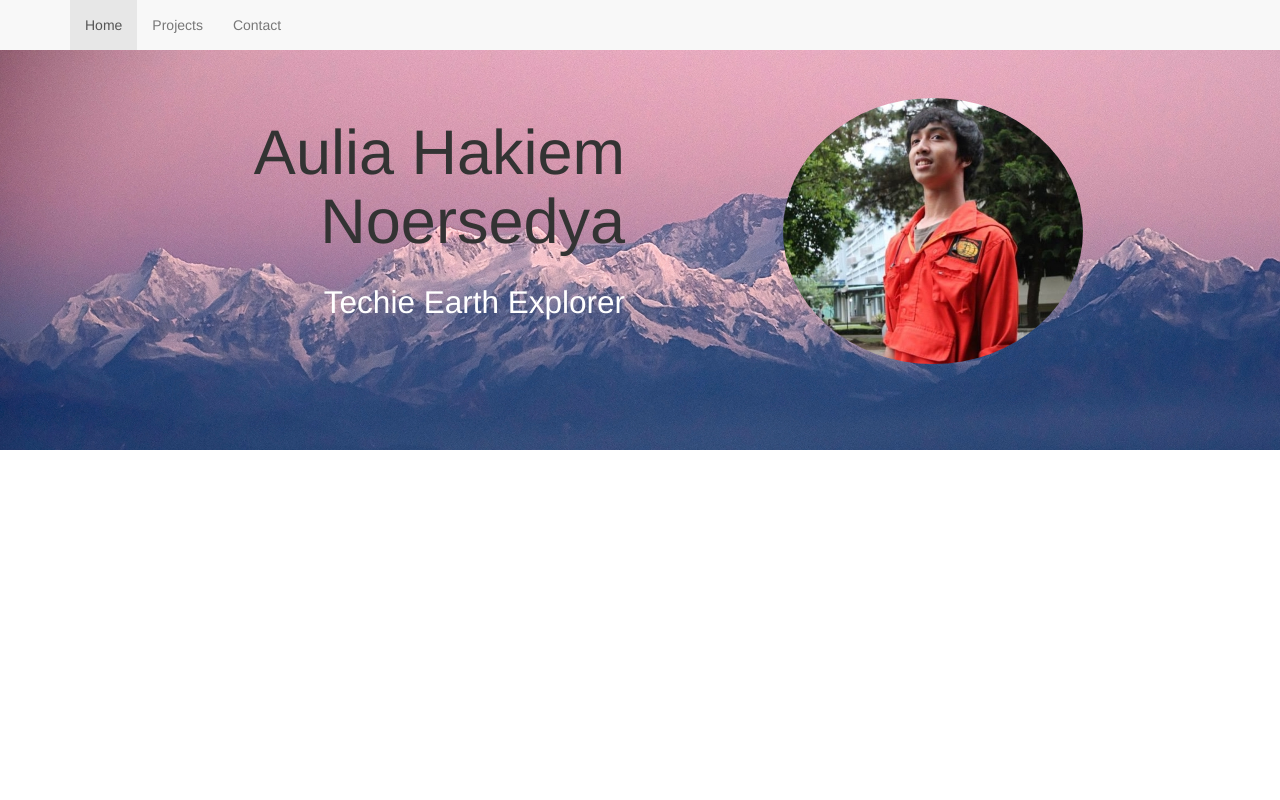
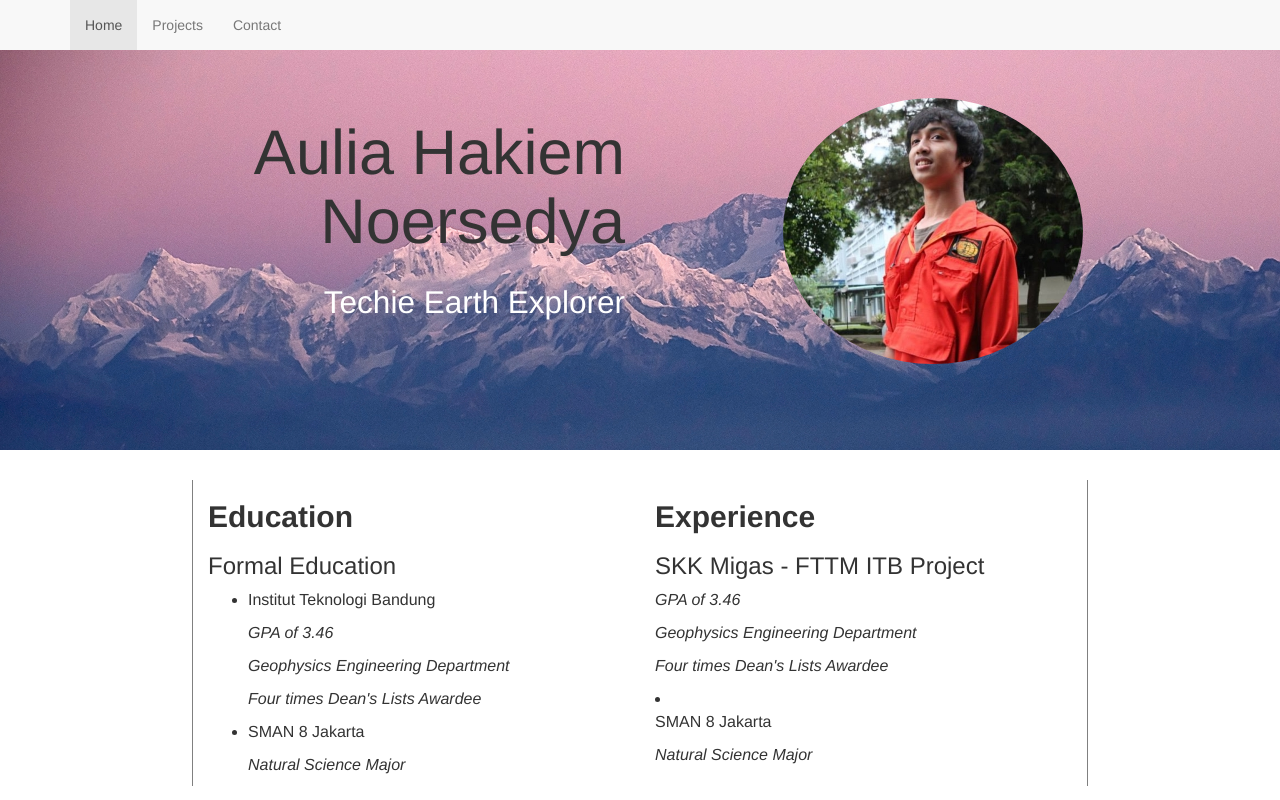
Before and after one commit to hakiemaul/phase-0, a plain HTML site: page week-5/web/index.html in a window 1280 px wide. Drawn offline with Linux system fonts and the light colour scheme; files whose address does not match are found by name.

Commit message:
added education and experience

```diff
--- a/week-5/web/css/styles.css
+++ b/week-5/web/css/styles.css
@@ -16,8 +16,24 @@ h1 small {
   color: #fff;
   font-size: 50%;
 }
+
+section {
+  font-size: 16px;
+}
+
+h2 {
+  font-weight: bold;
+}
+
+.container.page {
+  border-left: 1px solid gray;
+  border-right: 1px solid gray;
+}
 @media screen and (min-width:996px) {
   .headline {
     text-align: right;
   }
+  .container.page {
+    width: 70%;
+  }
 }
--- a/week-5/web/index.html
+++ b/week-5/web/index.html
@@ -29,6 +29,44 @@
       </div>
     </div>
   </div>
+  <section class="container page">
+    <div class="row">
+      <div class="col-md-6">
+        <h2>Education</h2>
+        <h3>Formal Education</h3>
+        <ul>
+          <li><p>Institut Teknologi Bandung</p>
+            <em>
+            <p>GPA of 3.46</p>
+            <p>Geophysics Engineering Department</p>
+            <p>Four times Dean's Lists Awardee</p>
+          </em>
+          </li>
+          <li><p>SMAN 8 Jakarta</p>
+            <em>
+            <p>Natural Science Major</p>
+          </em>
+          </li>
+        </ul>
+      </div>
+      <div class="col-md-6">
+        <h2>Experience</h2>
+        <h3>SKK Migas - FTTM ITB Project</h3>
+            <em>
+            <p>GPA of 3.46</p>
+            <p>Geophysics Engineering Department</p>
+            <p>Four times Dean's Lists Awardee</p>
+          </em>
+          </li>
+          <li><p>SMAN 8 Jakarta</p>
+            <em>
+            <p>Natural Science Major</p>
+          </em>
+          </li>
+        </ul>
+      </div>
+    </div>
+  </section>
 
   <script src="jquery-3.2.0.min.js"></script>
   <script src="bootstrap.min.js"></script>
```
